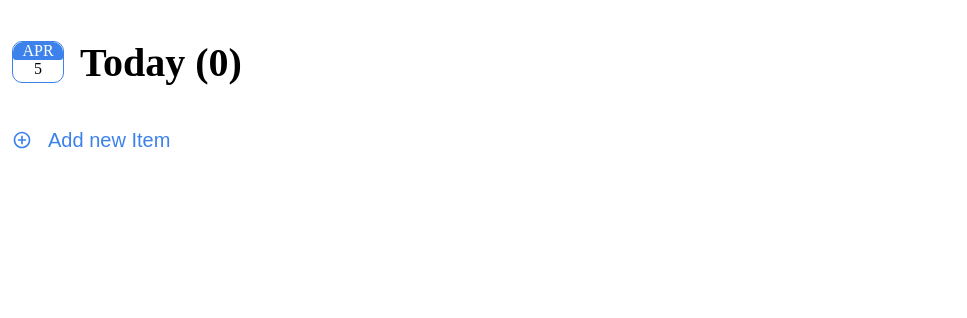
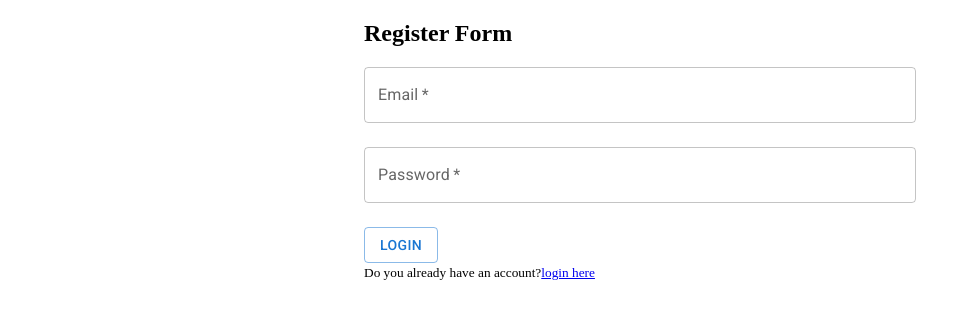
Before and after one commit to jpgonzales27/todo-list, a React (Vite) app: page /register in a window 1280 px wide. Shown: the top 318 px of the page, without its empty margins (0-967 px from the left). Built offline with nearby package versions, Linux system fonts and the light colour scheme; no server answers.

Commit message:
add login logout register pages

```diff
--- a/src/App.tsx
+++ b/src/App.tsx
@@ -1,15 +1,25 @@
 import { TodoContainer } from "./components/todo-container/todo-container.component";
-import { AppContextProvider } from "./context/app-context";
+// import { AppContextProvider } from "./context/app-context";
 import { Provider } from "react-redux";
 import { store } from "./store/store";
-// import { store } from './store/store';
+import { Login } from "./components/login/login.component";
+import { BrowserRouter, NavLink, Routes, Route } from "react-router-dom";
+import { Register } from "./components/register/Register.component";
+import { Container } from "@mui/material";
 
 function App() {
   return (
     <Provider store={store}>
-      {/* <AppContextProvider> */}
-      <TodoContainer />
-      {/* </AppContextProvider> */}
+      <BrowserRouter>
+        <Container maxWidth="sm">
+          <Routes>
+            <Route path="*" element={<Login />} />
+            <Route path="/todos" element={<TodoContainer />} />
+            <Route path="/login" element={<Login />} />
+            <Route path="/register" element={<Register />} />
+          </Routes>
+        </Container>
+      </BrowserRouter>
     </Provider>
   );
 }
--- a/src/components/header/header.component.tsx
+++ b/src/components/header/header.component.tsx
@@ -1,3 +1,4 @@
+import { Logout } from "../logout/Logout.component";
 import { Wrapper, Calendar, Title } from "./header.styles";
 import { useSelector } from "react-redux";
 
@@ -22,6 +23,7 @@ export const Header = () => {
         {currentDay}
       </Calendar>
       <Title>Today ({data.length})</Title>
+      <Logout />
     </Wrapper>
   );
 };
--- a/src/components/header/header.styles.ts
+++ b/src/components/header/header.styles.ts
@@ -5,6 +5,7 @@ export const Wrapper = styled.div`
   padding: 4px;
   display: flex;
   align-items: center;
+  justify-content: space-evenly;
   cursor: pointer;
 `;
 
--- /dev/null
+++ b/src/components/login/login.component.tsx
@@ -0,0 +1,70 @@
+import React, { useState } from "react";
+import { TextField, FormControl, Button, Container } from "@mui/material";
+import { NavLink, useNavigate } from "react-router-dom";
+// import { Link } from "react-router-dom";
+
+export const Login = () => {
+  const [email, setEmail] = useState("");
+  const [password, setPassword] = useState("");
+  const [emailError, setEmailError] = useState(false);
+  const [passwordError, setPasswordError] = useState(false);
+  const navigate = useNavigate();
+
+  const handleSubmit = (e: React.FormEvent<HTMLFormElement>) => {
+    e.preventDefault();
+
+    setEmailError(false);
+    setPasswordError(false);
+
+    if (email == "") {
+      setEmailError(true);
+    }
+    if (password == "") {
+      setPasswordError(true);
+    }
+
+    if (email && password) {
+      console.log(email, password);
+      navigate("/todos");
+    }
+  };
+
+  return (
+    <React.Fragment>
+      <form autoComplete="off" onSubmit={handleSubmit}>
+        <h2>Login Form</h2>
+        <TextField
+          label="Email"
+          onChange={(e) => setEmail(e.target.value)}
+          required
+          variant="outlined"
+          color="primary"
+          type="email"
+          sx={{ mb: 3 }}
+          fullWidth
+          value={email}
+          error={emailError}
+        />
+        <TextField
+          label="Password"
+          onChange={(e) => setPassword(e.target.value)}
+          required
+          variant="outlined"
+          color="primary"
+          type="password"
+          value={password}
+          error={passwordError}
+          fullWidth
+          sx={{ mb: 3 }}
+        />
+        <Button variant="outlined" color="primary" type="submit">
+          Login
+        </Button>
+      </form>
+      <small>
+        Need an account?
+        <NavLink to="/register">Register here</NavLink>
+      </small>
+    </React.Fragment>
+  );
+};
--- /dev/null
+++ b/src/components/logout/Logout.component.tsx
@@ -0,0 +1,61 @@
+import * as React from "react";
+import IconButton from "@mui/material/IconButton";
+import Menu from "@mui/material/Menu";
+import MenuItem from "@mui/material/MenuItem";
+import MoreVertIcon from "@mui/icons-material/MoreVert";
+import { useNavigate } from "react-router-dom";
+
+const options = ["Logout"];
+
+const ITEM_HEIGHT = 48;
+
+export const Logout = () => {
+  const [anchorEl, setAnchorEl] = React.useState<null | HTMLElement>(null);
+
+  const navigate = useNavigate();
+
+  const open = Boolean(anchorEl);
+  const handleClick = (event: React.MouseEvent<HTMLElement>) => {
+    setAnchorEl(event.currentTarget);
+  };
+  const handleClose = () => {
+    setAnchorEl(null);
+    navigate("/login");
+  };
+
+  return (
+    <div>
+      <IconButton
+        aria-label="more"
+        id="long-button"
+        aria-controls={open ? "long-menu" : undefined}
+        aria-expanded={open ? "true" : undefined}
+        aria-haspopup="true"
+        onClick={handleClick}
+      >
+        <MoreVertIcon />
+      </IconButton>
+      <Menu
+        id="long-menu"
+        MenuListProps={{
+          "aria-labelledby": "long-button",
+        }}
+        anchorEl={anchorEl}
+        open={open}
+        onClose={handleClose}
+        PaperProps={{
+          style: {
+            maxHeight: ITEM_HEIGHT * 4.5,
+            width: "20ch",
+          },
+        }}
+      >
+        {options.map((option) => (
+          <MenuItem key={option} selected={option === "Pyxis"} onClick={handleClose}>
+            {option}
+          </MenuItem>
+        ))}
+      </Menu>
+    </div>
+  );
+};
--- /dev/null
+++ b/src/components/register/Register.component.tsx
@@ -0,0 +1,68 @@
+import React, { useState } from "react";
+import { TextField, FormControl, Button } from "@mui/material";
+import { NavLink } from "react-router-dom";
+// import { Link } from "react-router-dom";
+
+export const Register = () => {
+  const [email, setEmail] = useState("");
+  const [password, setPassword] = useState("");
+  const [emailError, setEmailError] = useState(false);
+  const [passwordError, setPasswordError] = useState(false);
+
+  const handleSubmit = (e: React.FormEvent<HTMLFormElement>) => {
+    e.preventDefault();
+
+    setEmailError(false);
+    setPasswordError(false);
+
+    if (email == "") {
+      setEmailError(true);
+    }
+    if (password == "") {
+      setPasswordError(true);
+    }
+
+    if (email && password) {
+      console.log(email, password);
+    }
+  };
+
+  return (
+    <React.Fragment>
+      <form autoComplete="off" onSubmit={handleSubmit}>
+        <h2>Register Form</h2>
+        <TextField
+          label="Email"
+          onChange={(e) => setEmail(e.target.value)}
+          required
+          variant="outlined"
+          color="primary"
+          type="email"
+          sx={{ mb: 3 }}
+          fullWidth
+          value={email}
+          error={emailError}
+        />
+        <TextField
+          label="Password"
+          onChange={(e) => setPassword(e.target.value)}
+          required
+          variant="outlined"
+          color="primary"
+          type="password"
+          value={password}
+          error={passwordError}
+          fullWidth
+          sx={{ mb: 3 }}
+        />
+        <Button variant="outlined" color="primary" type="submit">
+          Login
+        </Button>
+      </form>
+      <small>
+        Do you already have an account?
+        <NavLink to="/login">login here</NavLink>
+      </small>
+    </React.Fragment>
+  );
+};
```
Also changed, not shown: package.json (+6 -5 lines), 1 other file (tests, documents, lock files or other folders).
